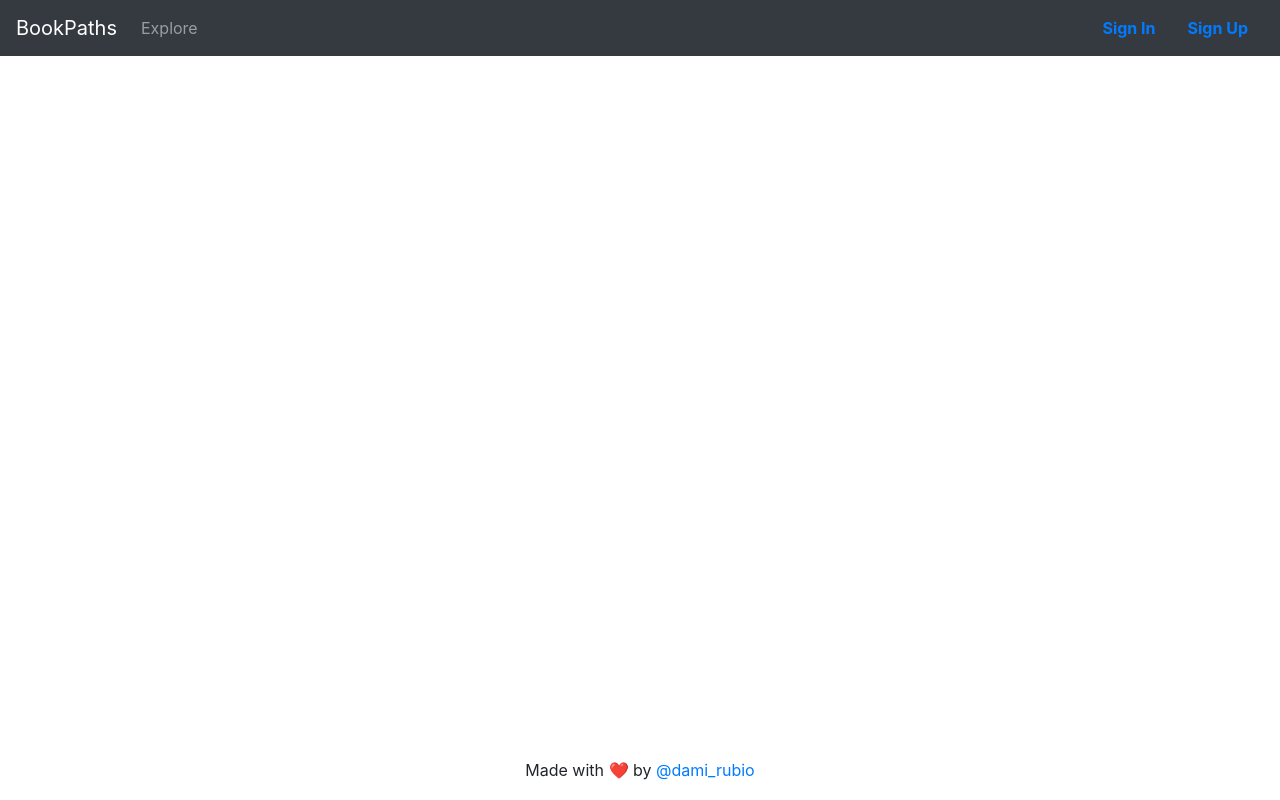
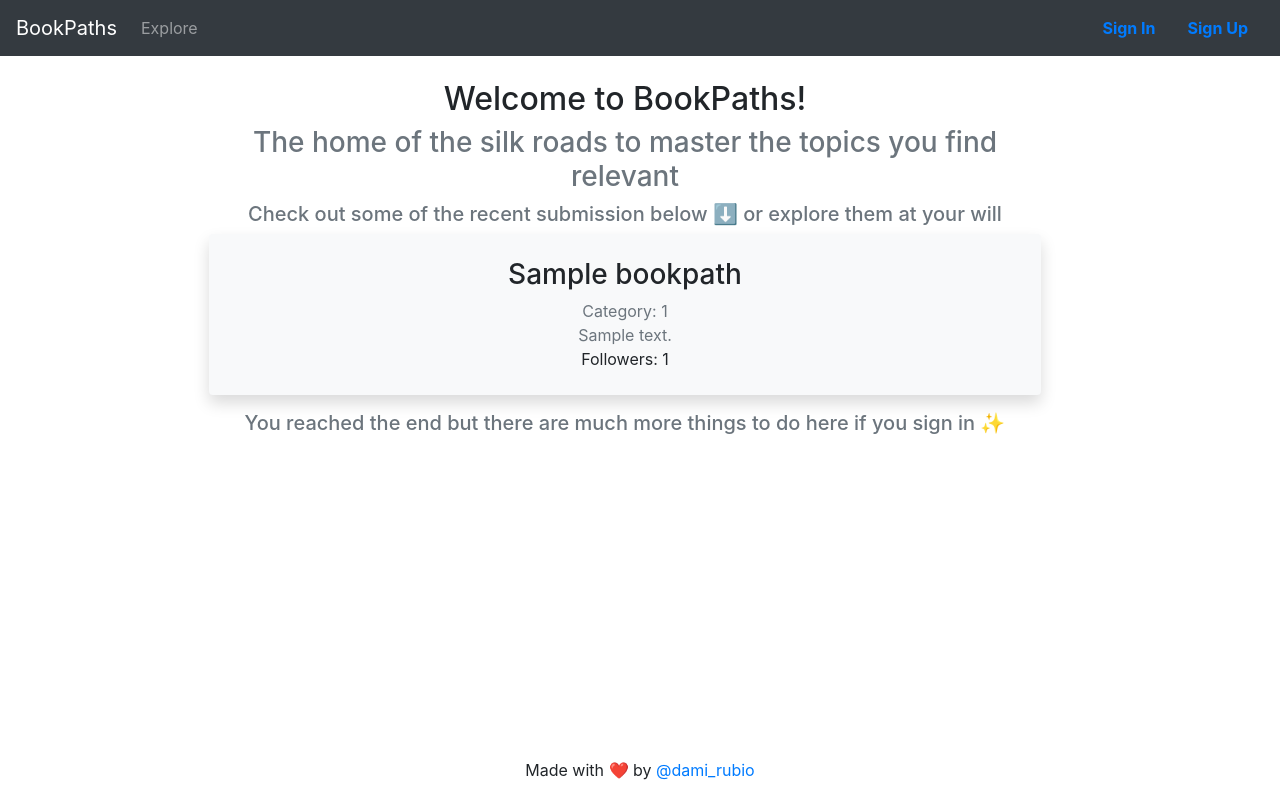
Before and after one commit to DamianRubio/bookpaths, a Django app: page / in a window 1280 px wide. Run offline with Django 3.2, Linux system fonts and the light colour scheme; tables that the repository leaves empty hold one stand-in row (values such as "Sample post"); some libraries are stand-ins or nearby versions.

Commit message:
Added infinite scroll to homepage

```diff
--- /dev/null
+++ b/bookpaths_app/static/bookpaths_app/infinite.js
@@ -0,0 +1,60 @@
+let counter = 0;
+const quantity = 5;
+
+document.addEventListener('DOMContentLoaded', load);
+
+window.onscroll = () => {
+    if (window.innerHeight + window.scrollY >= document.body.offsetHeight) {
+        load();
+    }
+};
+
+function load() {
+
+    const start = counter;
+    const end = start + quantity - 1;
+    counter = end + 1;
+
+    fetch(`/bookpaths?start=${start}&end=${end}`)
+        .then(response => response.json())
+        .then(data => {
+            var content = JSON.parse(data.bookpaths)
+            content.forEach(add_post);
+        })
+};
+
+function add_post(contents) {
+
+    const media_div = document.createElement('div');
+    media_div.className = "media container position-relative bg-light shadow p-4 rounded mb-3";
+
+    const body_div = document.createElement('div');
+    body_div.className = 'media-body';
+
+    const name_h3 = document.createElement('h3');
+    name_h3.innerHTML = contents.fields.name;
+    body_div.appendChild(name_h3);
+
+    const category_span = document.createElement('span');
+    category_span.className = 'text-muted d-block';
+    category_span.innerHTML = 'Category: ' + contents.fields.category;
+    body_div.appendChild(category_span);
+
+    const description_span = document.createElement('span');
+    description_span.className = 'text-muted d-block';
+    description_span.innerHTML = contents.fields.description;
+    body_div.appendChild(description_span);
+
+    const followers_span = document.createElement('span');
+    followers_span.className = 'd-block';
+    followers_span.innerHTML = 'Followers: ' + contents.fields.follow_count;
+    body_div.appendChild(followers_span);
+
+    const bookpath_link = document.createElement('a');
+    bookpath_link.className = 'stretched-link';
+    bookpath_link.href = 'bookpath/' + contents.pk;
+    body_div.appendChild(bookpath_link);
+
+    media_div.appendChild(body_div)
+    document.querySelector('#bookpaths').append(media_div);
+};
--- a/bookpaths_app/templates/bookpaths_app/index.html
+++ b/bookpaths_app/templates/bookpaths_app/index.html
@@ -1 +1,36 @@
 {% extends "bookpaths_app/layout.html" %}
+{% load static %}
+
+{% block title %}
+BookPaths - Home
+{% endblock %}
+
+{% block body %}
+<div class="row text-center justify-content-center w-100">
+    {% if message %}
+    <div class="w-75 alert alert-warning">{{ message }}</div>
+    {% endif %}
+    <div class="w-75">
+        <h2>Welcome to BookPaths!</h2>
+        <div class="h3 text-muted">
+            The home of the silk roads to master the topics you find relevant
+        </div>
+        <div class="h5 text-muted">
+            Check out some of the recent submission below ⬇️ or explore them at your will
+        </div>
+        <div class="" id="bookpaths">
+        </div>
+        <div class="h5 text-muted">
+            {% if user.is_authenticated %}
+            You reached the end. Consider contributing so that this list grows longer 📜
+            {% else %}
+            You reached the end but there are much more things to do here if you sign in ✨
+            {% endif %}
+        </div>
+    </div>
+</div>
+{% endblock %}
+
+{% block script %}
+<script src="{% static 'bookpaths_app/infinite.js' %}"></script>
+{% endblock %}
--- a/bookpaths_app/urls.py
+++ b/bookpaths_app/urls.py
@@ -4,6 +4,7 @@ from . import views
 
 urlpatterns = [
     path("", views.index, name="index"),
+    path("bookpaths", views.bookpaths, name="bookpaths"),
     path("login", views.login_view, name="login"),
     path("logout", views.logout_view, name="logout"),
     path("register", views.register, name="register"),
--- a/bookpaths_app/views.py
+++ b/bookpaths_app/views.py
@@ -3,10 +3,11 @@ from django import forms
 from django.contrib import messages
 from django.contrib.auth import authenticate, login, logout
 from django.contrib.auth.decorators import login_required
+from django.core.serializers import serialize
 from django.core.validators import RegexValidator
 from django.db import IntegrityError
 from django.forms.formsets import formset_factory
-from django.http import HttpResponse, HttpResponseRedirect
+from django.http import HttpResponse, HttpResponseRedirect, JsonResponse
 from django.shortcuts import get_object_or_404, render
 from django.urls import reverse
 
@@ -38,6 +39,18 @@ def categories(request):
 
 def index(request):
     return render(request, "bookpaths_app/index.html")
+
+def bookpaths(request):
+    start = int(request.GET.get("start") or 0)
+    end = int(request.GET.get("end") or (start + 5))
+
+    # Generate list of bookpaths
+    all_bookpaths = BookPath.objects.all().order_by("-id")
+
+    # Return list of bookpaths
+    return JsonResponse({
+        "bookpaths": serialize("json", list(all_bookpaths[start:end+1]), fields=('pk','name','description','author.name', 'category','follow_count'))
+    })
 
 
 def login_view(request):
```
Also changed, not shown: README.md.
